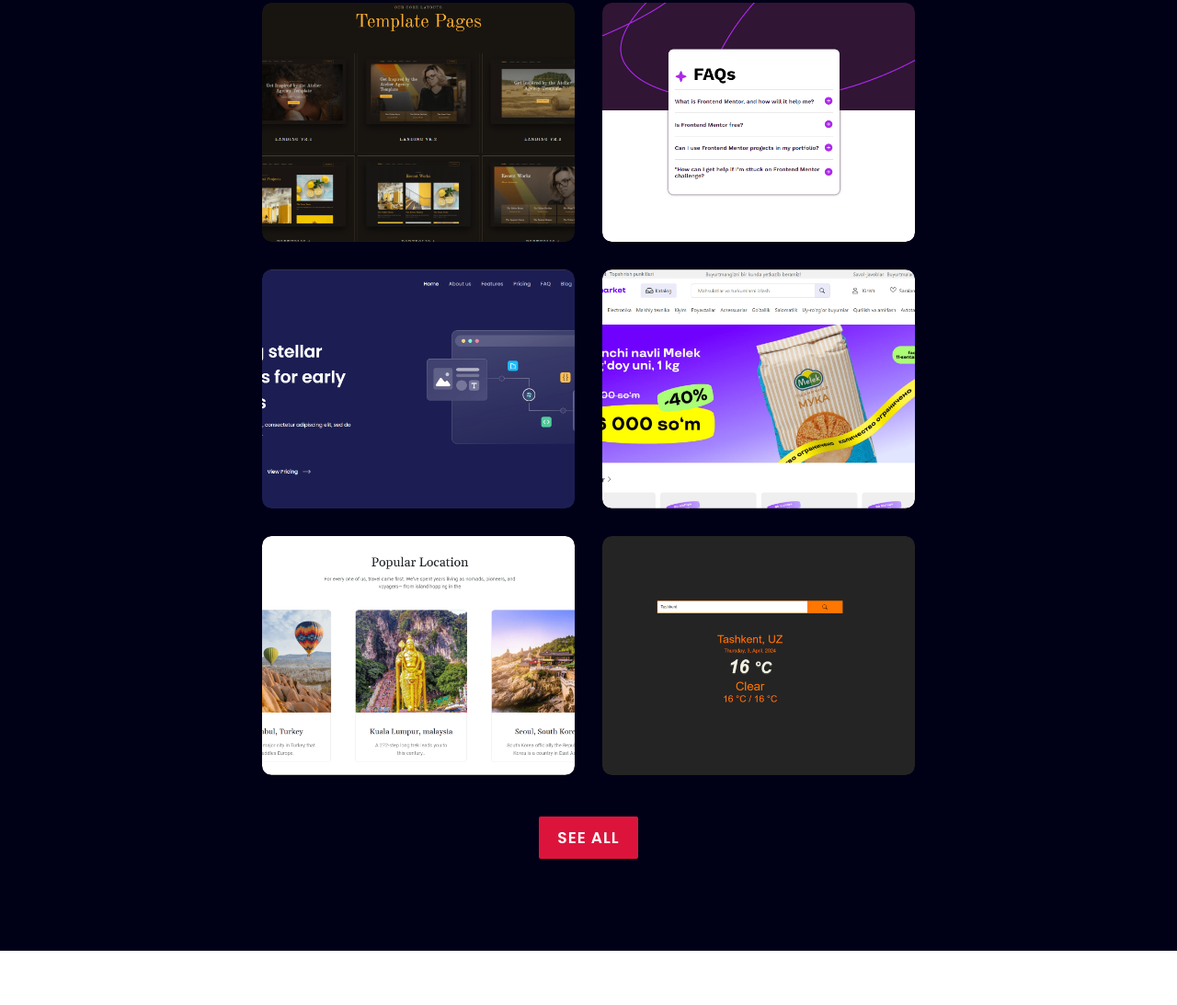
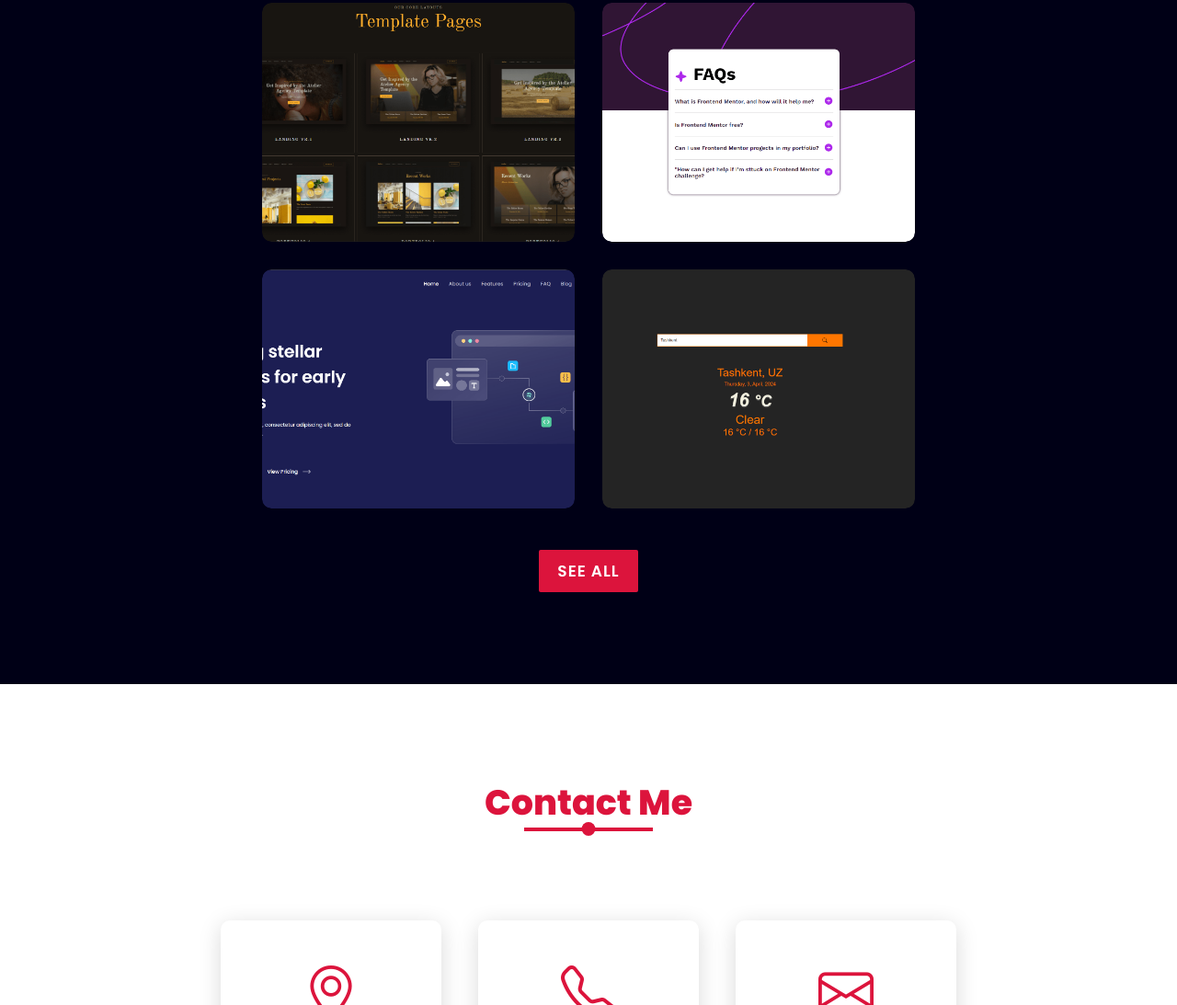
Before and after one commit to omonboyweb/portfolio, a plain HTML site: page portfolio/index.html in a window 1280 px wide. Shown: the part 3493-4586 px from the top of the page at 92% size. Drawn offline with nearby package versions, Linux system fonts and the light colour scheme.

Commit message:
index.html

```diff
--- a/portfolio/index.html
+++ b/portfolio/index.html
@@ -293,22 +293,8 @@
             /></a>
           </div>
         </div>
-        <!-- one card wrapper  class card-->
-        <div class="card reveal">
-          <div class="cardImg">
-            <a href="https://uzumclone-blond.vercel.app/" target="_blank">
-              <img src="./uzum.png" alt=""
-            /></a>
-          </div>
-        </div>
-        <!-- one card wrapper  class card-->
-        <div class="card reveal">
-          <div class="cardImg">
-            <a href="https://travel-seven-rust.vercel.app/" target="_blank">
-              <img src="./trevel.png" alt=""
-            /></a>
-          </div>
-        </div>
+
+
         <!-- one card wrapper  class card-->
         <div class="card reveal">
           <div class="cardImg">
```
